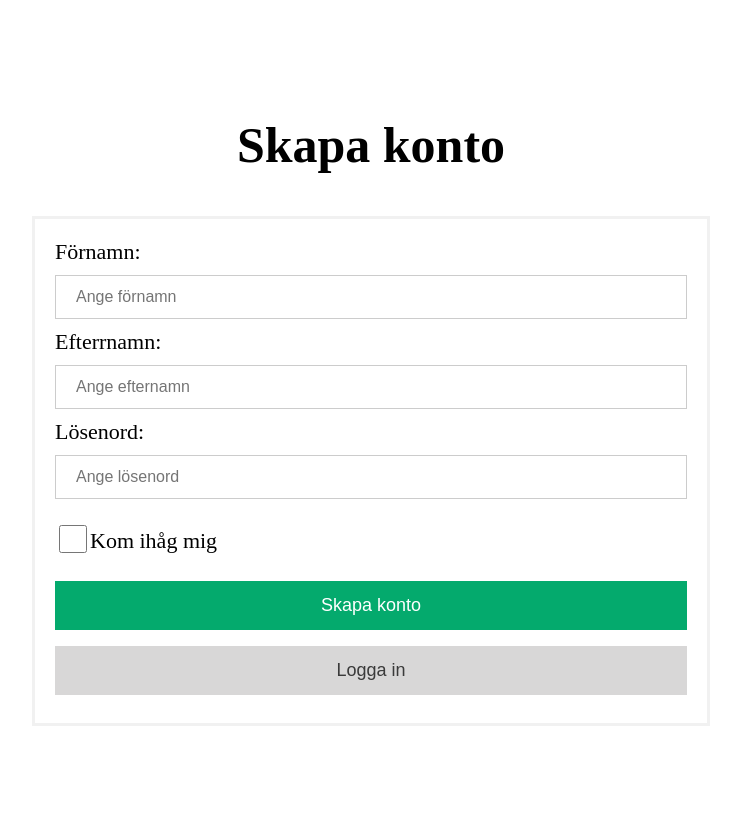
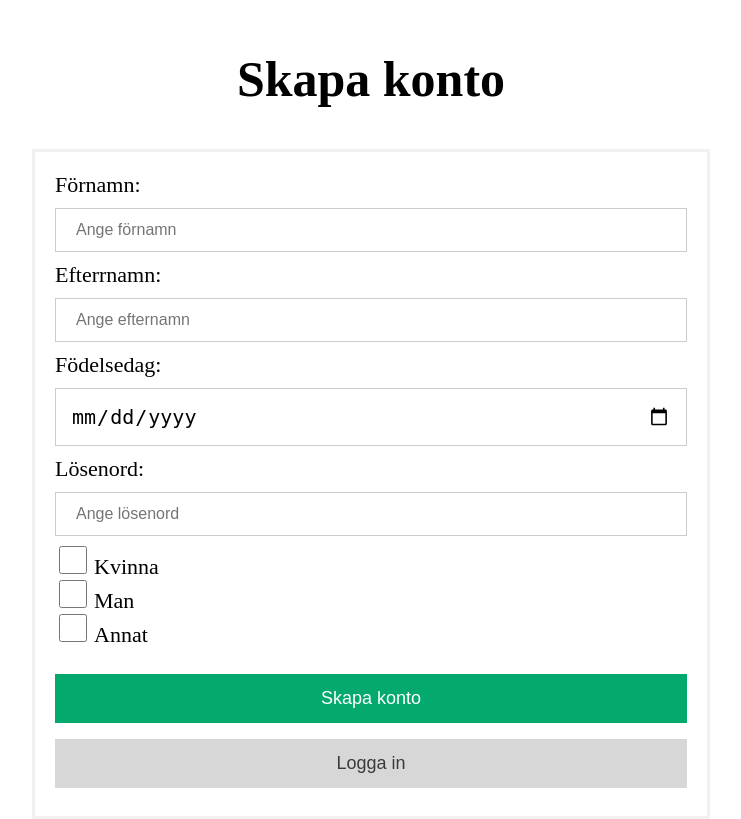
Before and after one commit to KrftaN/Webbshop-GA-2024-2025, a web app: file public/html/register.html in a window 1280 px wide. Shown: the whole page, without its empty margins (269-1010 px from the left). Before the commit the page ends 726 px from the top, so only its background shows below. Run offline with its HTML, style and script files only (its server is not run), Linux system fonts and the light colour scheme.

Commit message:
pro play?

```diff
--- a/public/css/login-style.css
+++ b/public/css/login-style.css
@@ -27,8 +27,8 @@ h2{
   justify-content: center;
 }
 
-input[type=text], input[type=password] {
-  width: 100%; /* Full width for smaller screens */
+input[type=text], input[type=password], input[type=date] {
+  width: 100%;
   padding: 15px 15px;
   margin: 10px 0;
   display: inline-block;
--- a/public/html/register.html
+++ b/public/html/register.html
@@ -22,13 +22,21 @@
                     <label for="second name">Efterrnamn:</label>
                     <input type="text" id="second name" name="second name" placeholder="Ange efternamn" pattern="[a-öA-Ö0-9]+" required>
 
+                    <label for="birthday">Födelsedag:</label>
+                    <input type="date" id="birthday" name="birthday">
+
                     <label for="password">Lösenord:</label>
                     <input type="password" id="password" name="password" placeholder="Ange lösenord" required>
-                    <br><br>
-                    <section>
-                        <input type="checkbox" id="checkbox" name="checkbox" value="kom ihåg mig">
-                        <label for="checkbox">Kom ihåg mig</label>
-                    </section>
+                    <br>
+
+                    <input type="checkbox" id="kvinna" name="kvinna" value="alternativ1">
+                    <label for="kvinna">Kvinna</label><br>
+
+                    <input type="checkbox" id="man" name="man" value="alternativ2">
+                    <label for="man">Man</label><br>
+
+                    <input type="checkbox" id="anant" name="annat" value="alternativ">
+                    <label for="annat">Annat</label><br>
                     <br>
 
                     <button type="submit">Skapa konto</button>
```
